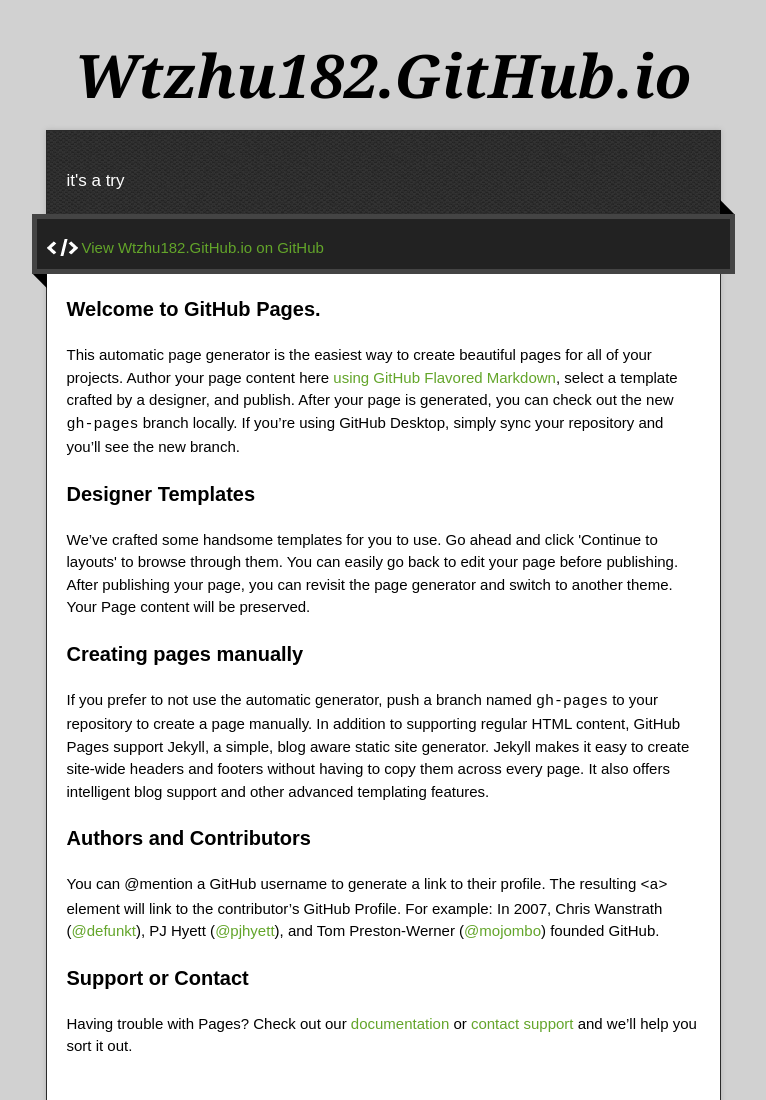
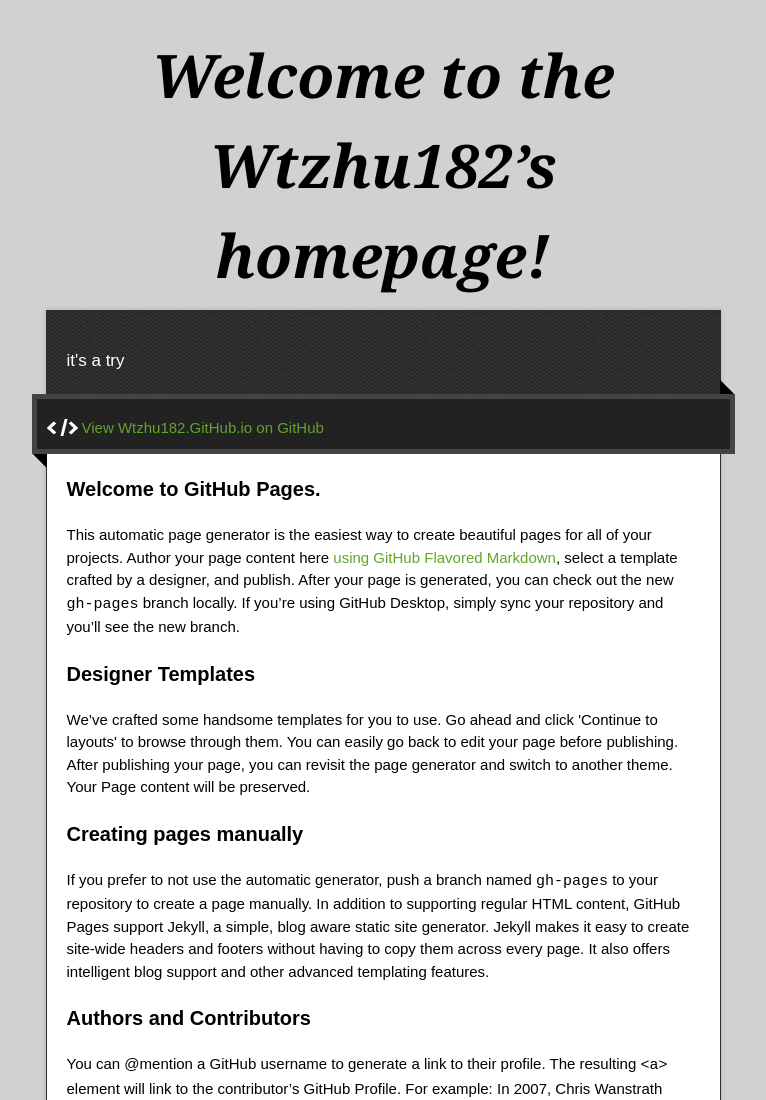
Before and after one commit to wtzhu182/A-project, a plain HTML site: page index.html in a window 1280 px wide. Shown: the top 1100 px of the page, without its empty margins (257-1023 px from the left). Drawn offline with nearby package versions, Linux system fonts and the light colour scheme.

Commit message:
Update index.html

```diff
--- a/index.html
+++ b/index.html
@@ -22,7 +22,7 @@
 
   <div class="wrapper">
     <header>
-      <h1 class="title">Wtzhu182.GitHub.io</h1>
+      <h1 class="title">Welcome to the Wtzhu182’s homepage!</h1>
     </header>
     <div id="container">
       <p class="tagline">it&#39;s a try</p>
```
